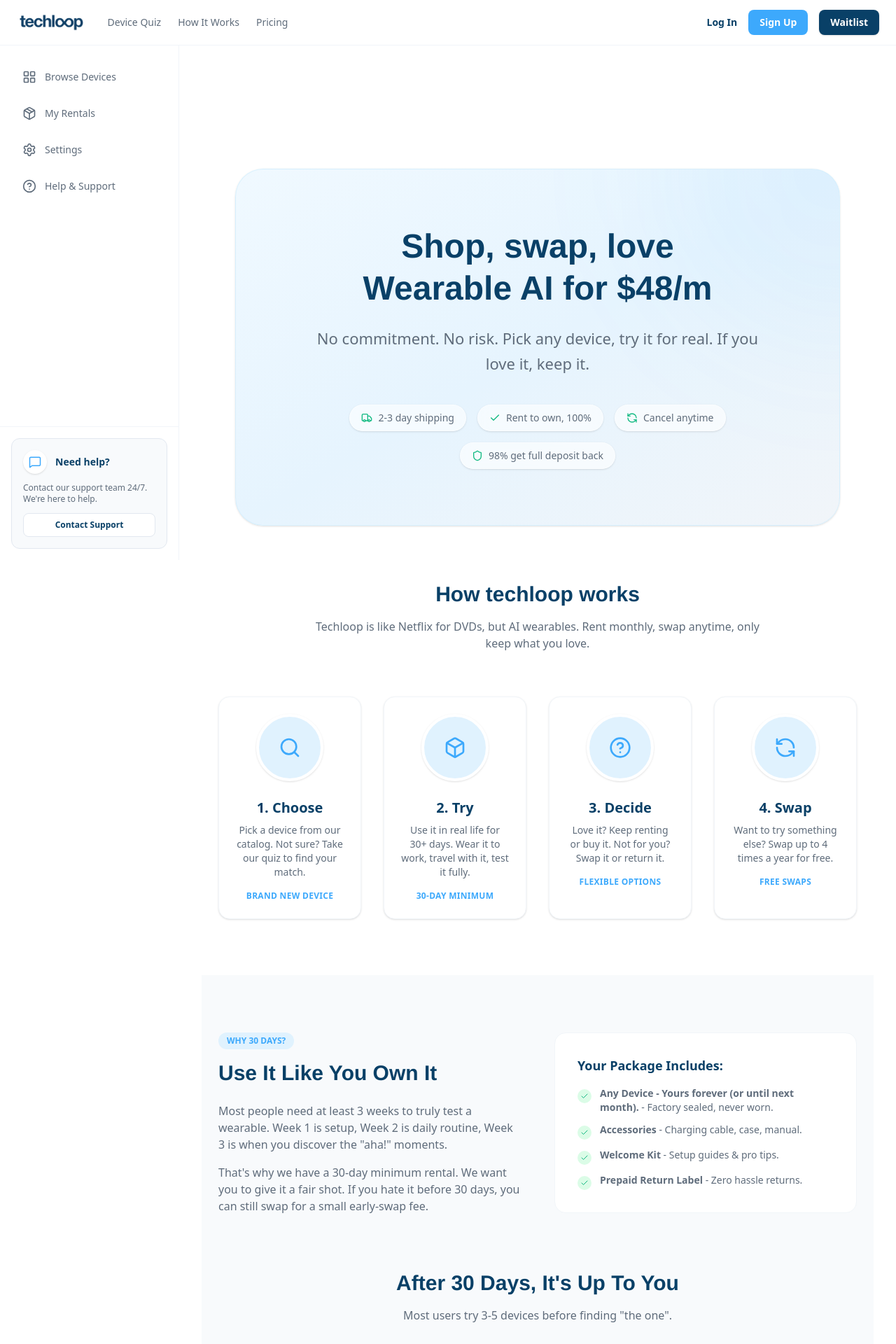
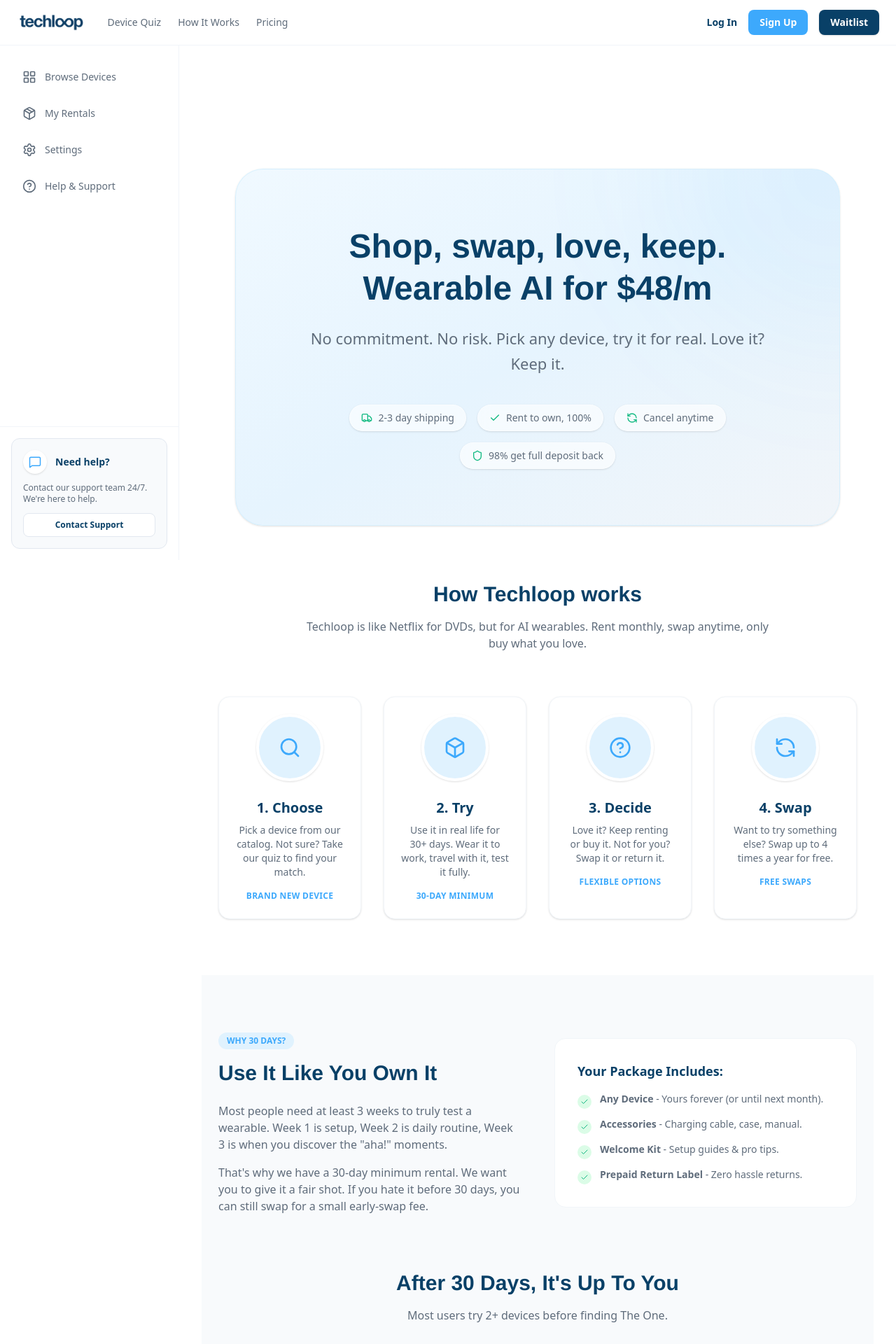
Before and after one commit to thinking-spot/techloop, a Next.js app: page /how-it-works in a window 1280 px wide. Shown: the top 1920 px of the page at 70% size. Built offline with nearby package versions, Linux system fonts and the light colour scheme.

Commit message:
how it works page update

```diff
--- a/src/app/how-it-works/page.tsx
+++ b/src/app/how-it-works/page.tsx
@@ -24,10 +24,10 @@ export default function HowItWorksPage() {
                     <div className="absolute top-0 right-0 w-[500px] h-[500px] bg-[#3DA9FC]/5 blur-[100px] rounded-full pointer-events-none -translate-y-1/2 translate-x-1/2" />
 
                     <h1 className="relative mx-auto mb-6 font-display text-[40px] font-bold leading-tight text-headline md:text-[48px]">
-                        Shop, swap, love <br className="hidden md:block" />Wearable AI for $48/m
+                        Shop, swap, love, keep. <br className="hidden md:block" />Wearable AI for $48/m
                     </h1>
                     <p className="relative mx-auto mb-10 text-[20px] md:text-[22px] text-paragraph max-w-2xl leading-relaxed">
-                        No commitment. No risk. Pick any device, try it for real. If you love it, keep it.
+                        No commitment. No risk. Pick any device, try it for real. Love it? Keep it.
                     </p>
 
 
@@ -52,9 +52,9 @@ export default function HowItWorksPage() {
             <section className="py-20 px-6">
                 <div className="max-w-7xl mx-auto">
                     <div className="text-center mb-16">
-                        <h2 className="font-display text-3xl font-bold text-headline mb-4">How techloop works</h2>
+                        <h2 className="font-display text-3xl font-bold text-headline mb-4">How Techloop works</h2>
                         <p className="text-paragraph max-w-2xl mx-auto">
-                            Techloop is like Netflix for DVDs, but AI wearables. Rent monthly, swap anytime, only keep what you love.
+                            Techloop is like Netflix for DVDs, but for AI wearables. Rent monthly, swap anytime, only buy what you love.
                         </p>
                     </div>
 
@@ -138,7 +138,7 @@ export default function HowItWorksPage() {
                             <ul className="space-y-3">
                                 <li className="flex items-start gap-3">
                                     <div className="mt-1 bg-green-100 p-1 rounded-full text-success"><Check size={12} /></div>
-                                    <span className="text-sm text-paragraph"><strong>Any Device - Yours forever (or until next month).</strong> - Factory sealed, never worn.</span>
+                                    <span className="text-sm text-paragraph"><strong>Any Device</strong> - Yours forever (or until next month).</span>
                                 </li>
                                 <li className="flex items-start gap-3">
                                     <div className="mt-1 bg-green-100 p-1 rounded-full text-success"><Check size={12} /></div>
@@ -160,7 +160,7 @@ export default function HowItWorksPage() {
                     <div>
                         <div className="text-center mb-12">
                             <h2 className="font-display text-3xl font-bold text-headline mb-4">After 30 Days, It&apos;s Up To You</h2>
-                            <p className="text-paragraph">Most users try 3-5 devices before finding &quot;the one&quot;.</p>
+                            <p className="text-paragraph">Most users try 2+ devices before finding The One.</p>
                         </div>
 
                         <div className="grid md:grid-cols-4 gap-6">
```
